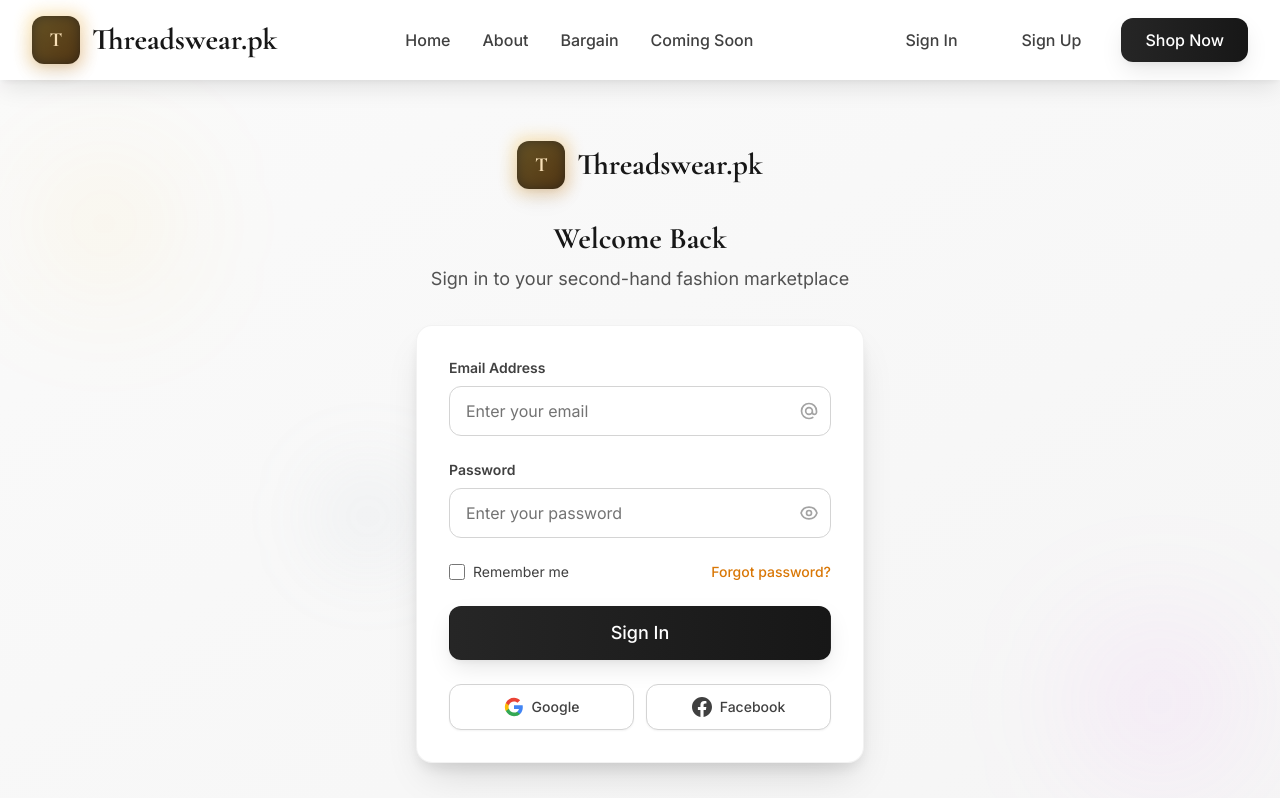
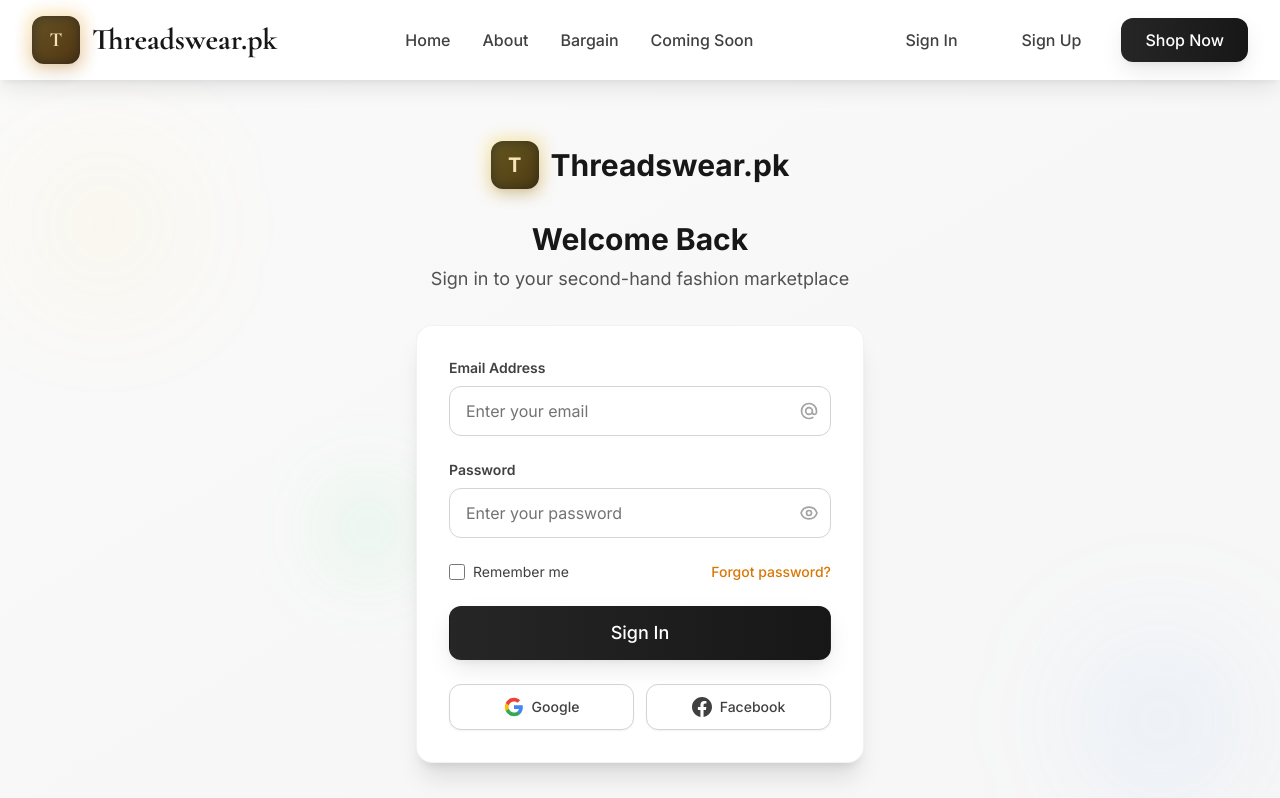
Before and after one commit to l1F21BSSE0506/vercel-frontend, a React (Vite) app: page /login in a window 1280 px wide. Shown: the top 798 px of the page. Built offline with nearby package versions, Linux system fonts and the light colour scheme; no server answers.

Commit message:
Fix Railway deployment: nixpacks config and health checkgcx

```diff
--- a/src/App.jsx
+++ b/src/App.jsx
@@ -32,6 +32,7 @@
                 <Route path="/bargain" element={<Bargain />} />
                 <Route path="/seller-dashboard" element={<SellerDashboard />} />
                 <Route path="/admin" element={<AdminDashboard />} />
+                <Route path="/test" element={<div className="p-8 text-center"><h1 className="text-2xl font-bold">Test Route Working!</h1></div>} />
               </Routes>
             </main>
             <Footer />
--- a/src/pages/Login.jsx
+++ b/src/pages/Login.jsx
@@ -61,11 +61,11 @@
   return (
     <div className="min-h-screen bg-gradient-to-br from-neutral-50 to-neutral-100 flex items-center justify-center py-12 px-4 sm:px-6 lg:px-8 relative">
       {/* Background Pattern and Floating Elements */}
-      <div className="absolute inset-0 bg-elegant-pattern opacity-5"></div>
+      <div className="absolute inset-0 bg-gray-100 opacity-5"></div>
       <div className="absolute inset-0 overflow-hidden">
-        <div className="absolute top-20 left-10 w-32 h-32 bg-gold-400/10 rounded-full blur-3xl animate-float"></div>
-        <div className="absolute bottom-20 right-10 w-40 h-40 bg-secondary-400/10 rounded-full blur-3xl animate-float" style={{ animationDelay: '2s' }}></div>
-        <div className="absolute top-1/2 left-1/4 w-24 h-24 bg-primary-400/10 rounded-full blur-2xl animate-float" style={{ animationDelay: '4s' }}></div>
+        <div className="absolute top-20 left-10 w-32 h-32 bg-yellow-400/10 rounded-full blur-3xl"></div>
+        <div className="absolute bottom-20 right-10 w-40 h-40 bg-blue-400/10 rounded-full blur-3xl"></div>
+        <div className="absolute top-1/2 left-1/4 w-24 h-24 bg-green-400/10 rounded-full blur-2xl"></div>
       </div>
 
       <div className="relative max-w-md w-full space-y-8">
@@ -73,19 +73,19 @@
         <div className="text-center">
           <Link to="/" className="inline-flex items-center space-x-3 mb-8 group">
             <div className="relative">
-              <div className="w-12 h-12 bg-gradient-to-br from-neutral-800 to-neutral-900 rounded-xl flex items-center justify-center shadow-elegant group-hover:shadow-luxury transition-all duration-300">
-                <span className="text-white font-elegant font-bold text-xl">T</span>
+              <div className="w-12 h-12 bg-gradient-to-br from-neutral-800 to-neutral-900 rounded-xl flex items-center justify-center shadow-lg group-hover:shadow-xl transition-all duration-300">
+                <span className="text-white font-bold text-xl">T</span>
               </div>
-              <div className="absolute -inset-1 bg-gradient-to-br from-gold-400 to-gold-600 rounded-xl blur opacity-30 group-hover:opacity-50 transition-opacity duration-300"></div>
+              <div className="absolute -inset-1 bg-gradient-to-br from-yellow-400 to-yellow-600 rounded-xl blur opacity-30 group-hover:opacity-50 transition-opacity duration-300"></div>
             </div>
-            <span className="font-elegant font-bold text-3xl text-neutral-900">Threadswear.pk</span>
+            <span className="font-bold text-3xl text-neutral-900">Threadswear.pk</span>
           </Link>
-          <h2 className="text-3xl font-elegant font-bold text-neutral-900 mb-2">Welcome Back</h2>
+          <h2 className="text-3xl font-bold text-neutral-900 mb-2">Welcome Back</h2>
           <p className="text-neutral-600 text-lg">Sign in to your second-hand fashion marketplace</p>
         </div>
 
         {/* Login Form */}
-        <div className="bg-white rounded-2xl shadow-luxury p-8 border border-neutral-200/50">
+        <div className="bg-white rounded-2xl shadow-xl p-8 border border-neutral-200/50">
           {error && (
             <div className="mb-4 p-3 bg-red-100 border border-red-400 text-red-700 rounded-lg">
               {error}
```
